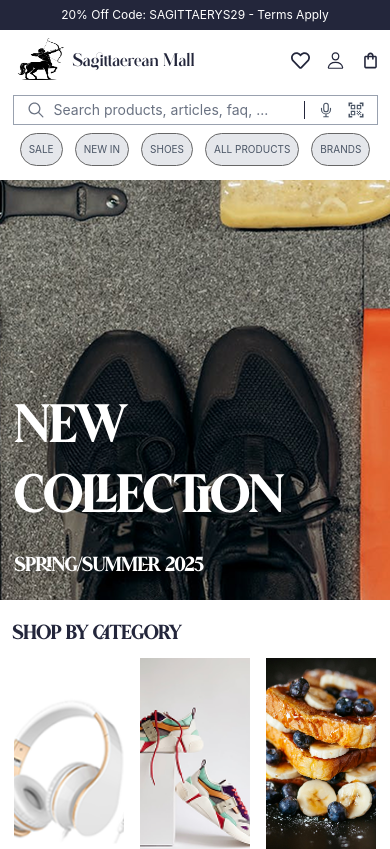
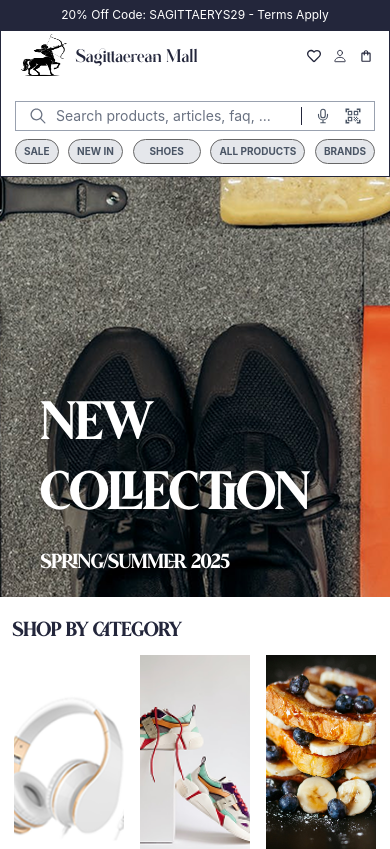
Before and after one commit to sagittaerys/e-commerce-web, a Next.js app: page / in a window 390 px wide. Shown: the top 849 px of the page. Built offline with nearby package versions, Linux system fonts and the light colour scheme.

Commit message:
480px covered

```diff
--- a/app/globals.css
+++ b/app/globals.css
@@ -141,72 +141,57 @@
 }
 
 /* Phones (max-width: 480px) */
-@media screen and (max-width: 30rem) {
-  /* One-column layout, mobile menu, full-width inputs */
-
-  body {
-    overflow-x: hidden;
-    max-width: 30rem; /* 480px */
+@media (max-width: 480px) {
+  .main-header {
+    display: flex;
+    flex-wrap: nowrap;
+    justify-content: space-between;
+    align-items: center;
+    padding: 0 1rem;
   }
 
-  /* Header */
-  .header {
-    position: fixed;
-    top: 0;
-    left: 0;
-    background-color: white;
-    z-index: 1000;
-    width: 100%;
+  .logo {
+    display: flex;
+    align-items: center;
+    gap: 8px;
   }
 
-  .banner-height {
-    padding-top: 11.25rem; /* 180px */
+  .small-style {
+    width: auto !important;
+    display: flex;
+    justify-content: flex-end;
+    align-items: center;
+    gap: 1rem;
+    flex-shrink: 1;
   }
 
   .head-icons {
-    display: none;
-  }
-
-  .main-header {
-    padding: 0.3125rem 0.875rem; /* 5px 14px */
+    display: none; /* hide support + store on very small screen */
   }
 
   .sm-allowed {
-    margin-left: 6rem; /* 96px */
+    display: flex;
+    gap: 0.75rem;
+    align-items: center;
+    justify-content: flex-end;
   }
 
-  .icon-size {
-    width: 1.1875rem;  /* 19px */
-    height: 1.3125rem; /* 21px */
+  .logo-text {
+    font-size: 1rem;
+    white-space: nowrap;
   }
 
-  .mall-categories,
-  .line {
-    display: none;
-  }
-
-  .search {
-    flex-direction: column-reverse;
-    padding: 0.3125rem 0.875rem; /* 5px 14px */
+  /* Optional: shrink icon size a bit more */
+  .icon-size {
+    width: 14px !important;
+    height: 16px !important;
   }
 
   .input-field {
-    width: 22.8125rem; /* 365px */
-    /* padding: 1rem 0.3125rem; 20px 5px */
-  }
-
-  .btn-list-xl {
-    display: none;
-  }
-
-  .btn-categories {
-    display: contents;
-    display: flex;
-  }
-
-  /* Banner */
-  .banner-content {
-    padding: 0 0.875rem; /* 14px */
+    margin-top: 1rem;
+    margin-left: 1rem;
+    margin-right: 1rem;
+    width: 100%;
   }
 
    .banner-content h1 {
@@ -217,7 +202,25 @@
     font-size: 1.0625rem; /* 17px */
   }
 
-  /* apocrypha styx */
+  .btn-categories{
+    display: contents;
+    display: flex;
+    /* gap: 20px; */
+    justify-content: space-between;
+    width: 100%;
+  }
+
+  /* blocked components */
+  .btn-list-xl , .mall-categories, .line{
+    display: none;
+  }
+
+  .search{
+    flex-direction: column-reverse;
+    width: 100%;
+    padding: 4px 14px;
+  }
+
   .styx {
     display: contents;
     /* padding: 0.3125rem 3.125rem; */ /* 5px 50px */
--- a/components/Reuseable Components/header.jsx
+++ b/components/Reuseable Components/header.jsx
@@ -42,7 +42,7 @@
         <span>20% Off Code: SAGITTAERYS29 - Terms Apply</span>
       </div>
 
-      <div className="container h-[147.22px]" id="small-height">
+      <div className="container border border-red h-[147.22px]" id="small-height">
         <div className="main-header flex justify-between px-10 py-4">
           <Link href="/">
             <div className="flex gap-2 items-center">
@@ -135,6 +135,7 @@
             </ul>
           </div>
         </div>
+
         {/* Categories -- Blocked out thia for small screens. This code is becoming a maze.... */}
 
         <div className="section  text-[14px] px-10">
@@ -161,33 +162,34 @@
 
             {/* btns */}
 
-            <ul className="btn-categories my-2 gap-3 font-base">
+            <ul className="btn-categories my-2 text-[10px] font-bold">
+
               <Link href="/sale">
-                <button className="px-2 pointer text-[10px] py-2 bg-gray-200 border border-[#666] hover:border-[#23263b] hover:border-2 text-gray-600 rounded-3xl">
+                <button className="px-2 pointer  py-1 bg-gray-200 border border-[#666] hover:border-[#23263b] hover:border-2 text-gray-600 rounded-3xl">
                   SALE
                 </button>
               </Link>
 
               <Link href="#new-arrivals">
-                <button className="px-2 pointer text-[10px] py-2 bg-gray-200 border border-[#666] hover:border-[#23263b] hover:border-2 text-gray-600 rounded-3xl">
+                <button className="px-2 pointer py-1 bg-gray-200 border border-[#666] hover:border-[#23263b] hover:border-2 text-gray-600 rounded-3xl">
                   NEW IN
                 </button>
               </Link>
 
               <Link href="/">
-                <button className="px-2 pointer py-2 text-[10px] bg-gray-200 border border-[#666] hover:border-[#23263b] hover:border-2 text-gray-600 rounded-3xl">
+                <button className="px-4 pointer py-1  bg-gray-200 border border-[#666] hover:border-[#23263b] hover:border-2 text-gray-600 rounded-3xl">
                   SHOES
                 </button>
               </Link>
 
               <Link href="/all-products">
-                <button className="px-2 pointer py-2 text-[10px] bg-gray-200 border border-[#666] hover:border-[#23263b] hover:border-2 text-gray-600 rounded-3xl">
+                <button className="px-2 pointer py-1  bg-gray-200 border border-[#666] hover:border-[#23263b] hover:border-2 text-gray-600 rounded-3xl">
                   ALL PRODUCTS
                 </button>
               </Link>
 
               <Link href="/brands">
-                <button className="px-2 pointer text-[10px] py-2 bg-gray-200 border border-[#666] hover:border-[#23263b] hover:border-2 text-gray-600 rounded-3xl">
+                <button className="px-2 pointer  py-1 bg-gray-200 border border-[#666] hover:border-[#23263b] hover:border-2 text-gray-600 rounded-3xl">
                   BRANDS
                 </button>
               </Link>
```
Also changed, not shown: components/FavoritesContext.js (+6 -6 lines). Lines whose indentation alone changed are shown as unchanged.
